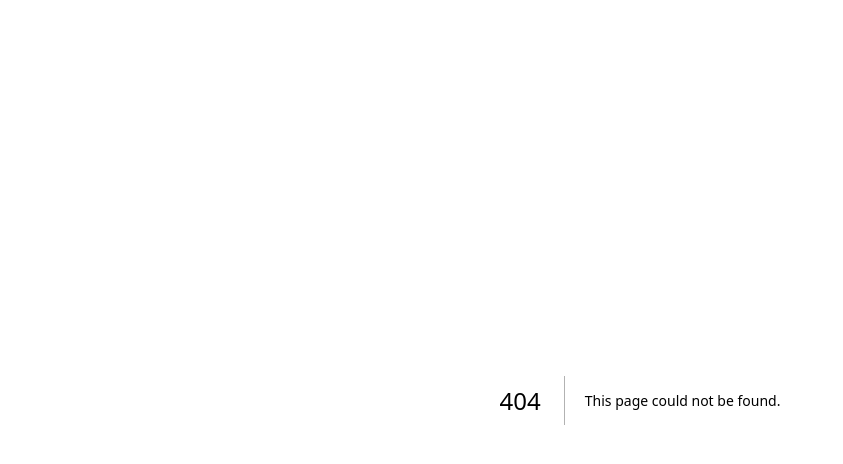
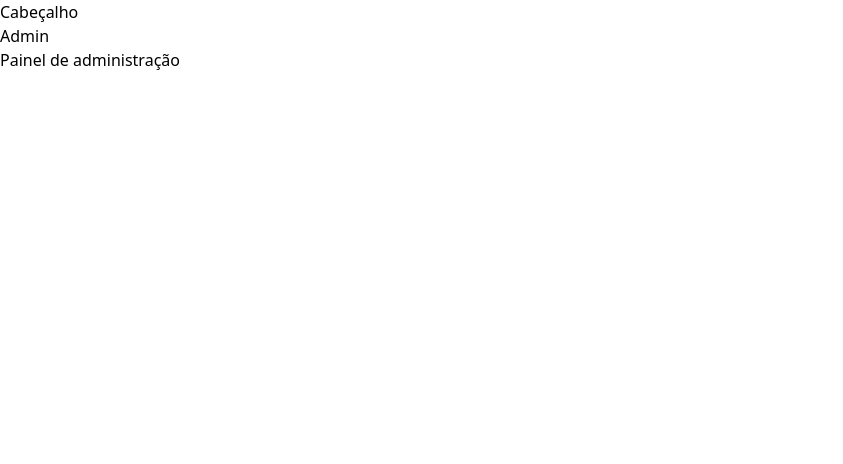
Before and after one commit to leonardovitorecker/next-fundamentals, a Next.js app: page /admin in a window 1280 px wide. Before the commit this address had no page. Shown: the top 464 px of the page, without its empty margins (0-843 px from the left). Built offline with nearby package versions, Linux system fonts and the light colour scheme.

Commit message:
Rotas e layouts

```diff
--- /dev/null
+++ b/src/app/admin/layout.tsx
@@ -0,0 +1,10 @@
+import { ReactNode } from "react";
+
+export default function AdminLayout({ children }: { children: ReactNode }) {
+  return (
+    <div>
+      <div>{children}</div>
+      <p>Painel de administração</p>
+    </div>
+  );
+}
--- /dev/null
+++ b/src/app/admin/login/page.tsx
@@ -0,0 +1,3 @@
+export default function Login() {
+  return <h1>Login admin</h1>;
+}
--- /dev/null
+++ b/src/app/admin/page.tsx
@@ -0,0 +1,3 @@
+export default function Admin() {
+  return <h1>Admin</h1>;
+}
--- /dev/null
+++ b/src/app/catalog/page.tsx
@@ -0,0 +1,3 @@
+export default function Catalog() {
+  return <h1>Catalog</h1>;
+}
--- /dev/null
+++ b/src/app/catalog/product/page.tsx
@@ -0,0 +1,3 @@
+export default function Product() {
+  return <h1>Product</h1>;
+}
--- a/src/app/layout.tsx
+++ b/src/app/layout.tsx
@@ -1,17 +1,5 @@
 import type { Metadata } from "next";
-import localFont from "next/font/local";
 import "./globals.css";
-
-const geistSans = localFont({
-  src: "./fonts/GeistVF.woff",
-  variable: "--font-geist-sans",
-  weight: "100 900",
-});
-const geistMono = localFont({
-  src: "./fonts/GeistMonoVF.woff",
-  variable: "--font-geist-mono",
-  weight: "100 900",
-});
 
 export const metadata: Metadata = {
   title: "Create Next App",
@@ -25,9 +13,8 @@
 }>) {
   return (
     <html lang="en">
-      <body
-        className={`${geistSans.variable} ${geistMono.variable} antialiased`}
-      >
+      <body>
+        <div>Cabeçalho</div>
         {children}
       </body>
     </html>
--- a/src/app/page.tsx
+++ b/src/app/page.tsx
@@ -1,5 +1,5 @@
 import Image from "next/image";
 
 export default function Home() {
-  return <h1>Hello World</h1>;
+  return <h1></h1>;
 }
--- a/tailwind.config.ts
+++ b/tailwind.config.ts
@@ -6,14 +6,7 @@
     "./src/components/**/*.{js,ts,jsx,tsx,mdx}",
     "./src/app/**/*.{js,ts,jsx,tsx,mdx}",
   ],
-  theme: {
-    extend: {
-      colors: {
-        background: "var(--background)",
-        foreground: "var(--foreground)",
-      },
-    },
-  },
+  theme: {},
   plugins: [],
 };
 export default config;
```
